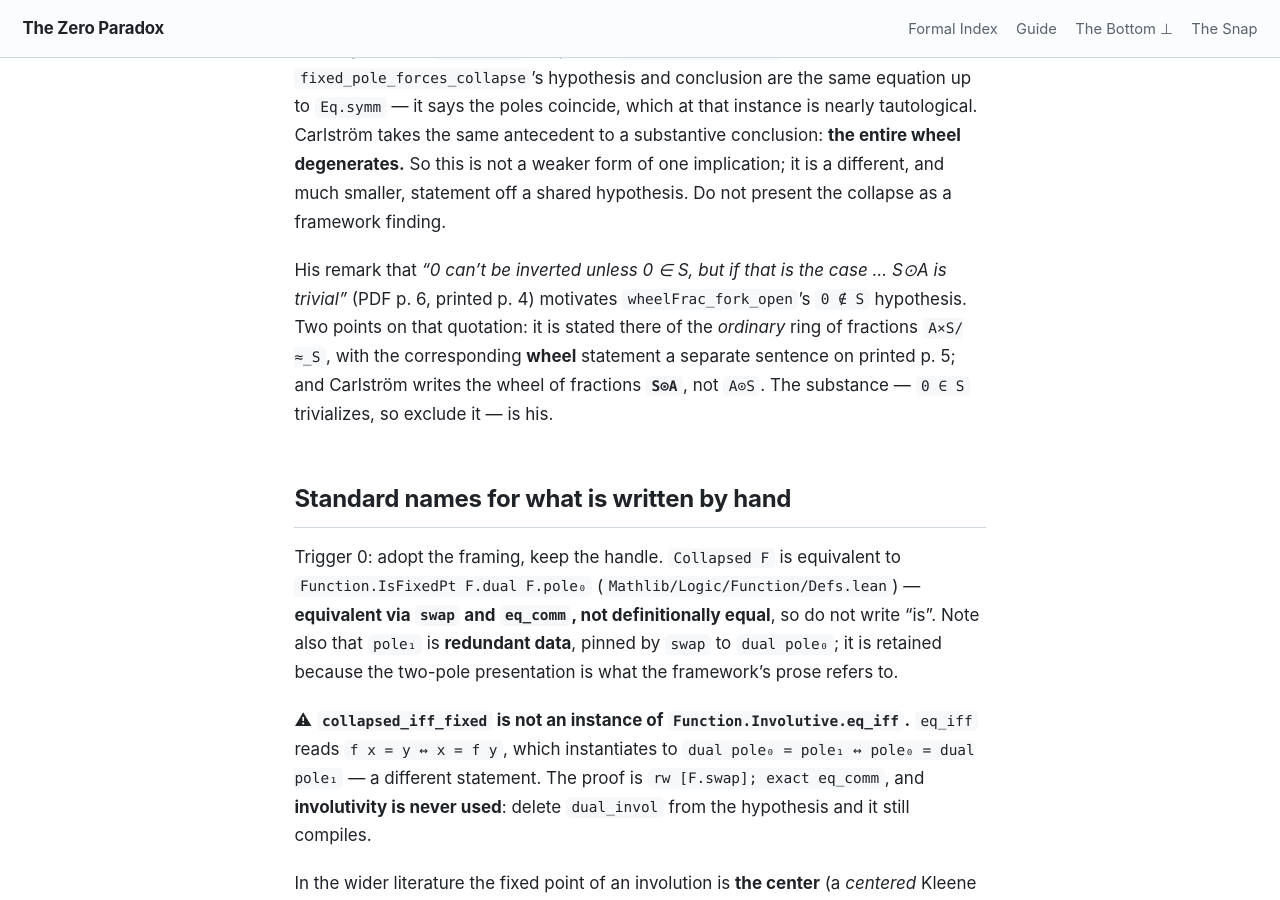
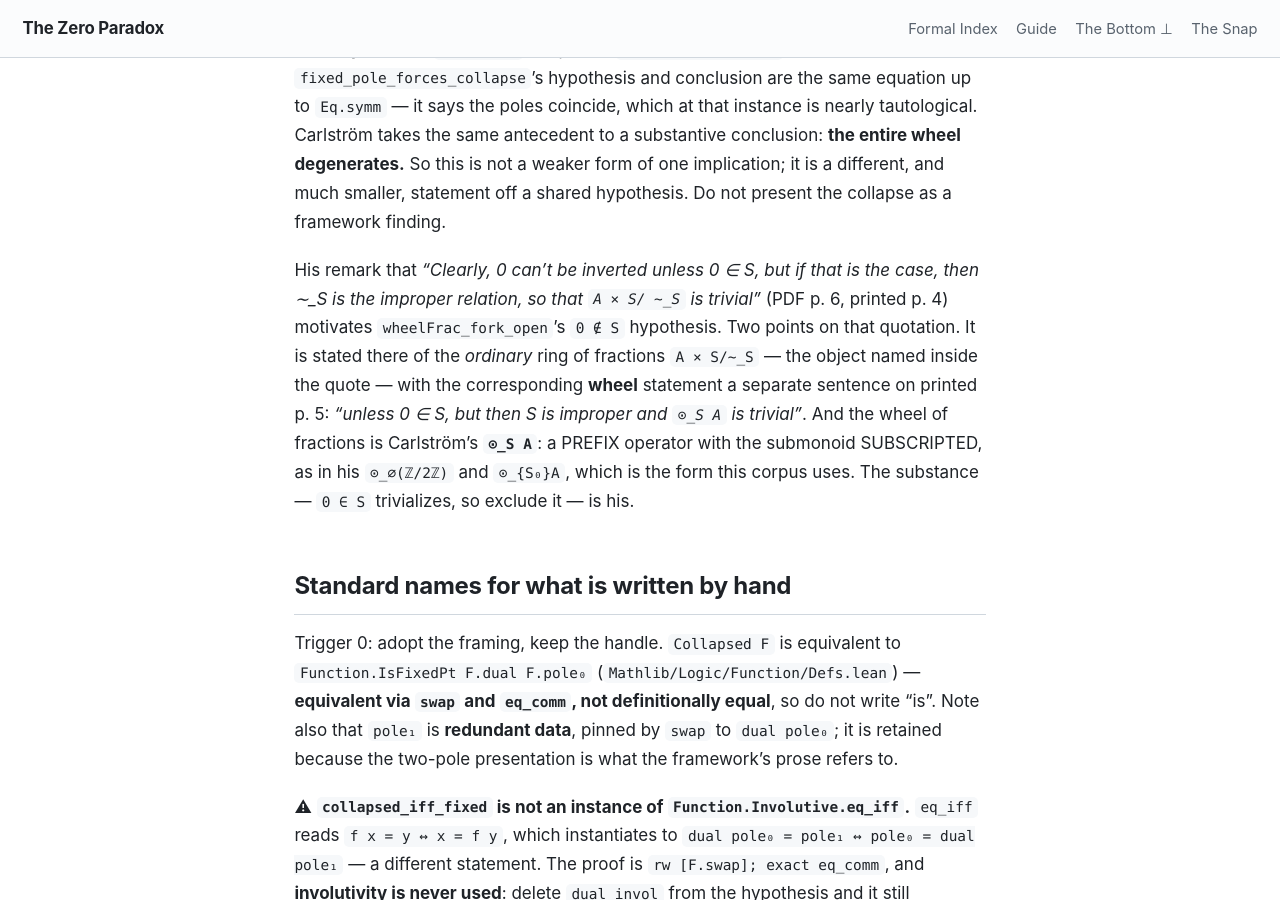
Before and after one commit to timbrigham/ZeroParadox, a Jekyll site: the page built from ZeroParadox/Algebra/WheelFrac.md, in a window 1280 px wide and 900 px high, scrolled down 1844 px. Built offline with Jekyll 4.4.1, drawn with Linux system fonts in a browser that asks for light colours; our own code applies the rules of GitHub Pages for plain Markdown files.

Commit message:
Place the reverse leg against Carlstroem Prop. 4.4, and fix two misquotes
The prior-art gate read Prop. 4.4's proof at the page image (printed p. 25)
and found the reverse leg is his case 0 = /0, discharged by his own route:
"Then 0 = 0*0 = 0/0. See below", and the below case runs
"x = 0 + x = 0/0 + x = 0/0". That is W11, then W14 with W3 - the tactic
block already standing in the file.

So the docstring now names it instead of re-deriving it. The file was not
unaware - section I cites Prop. 4.4 for all the coinciding pairs and the
forward leg cites it too - but the site that most needed the pointer was
the one without it. R-ADJACENT: the deliverable is a pointer, and the
step-by-step restatement of his proof was the copy to remove.

Also corrected there: "it does not route through the example above" was
true of the Lean term and false of the mathematics. Carlstroem's 0 = /0
case defers to his 0 = 0/0 case, and that is the one that flattens.

Two misquotes, both the lossy-extractor signature (DC-38) landing inside
quotation marks.

ZPWheelElem's docstring quoted him as "what we denote by S0A"; the source
reads "what we denote by (circled-dot)_{S0}A". Glyph restored, and the
citation re-pointed to printed p. 6, example 1 - his own list, where
(circled-dot)_{Z minus 0}Z = Q union {/0, 0/0} appears as item one, which
is the actual support for "his own first example".

WheelFrac.md quoted him as "... S(circled-dot)A is trivial". The source
(printed p. 4) says "A x S/ ~_S is trivial" - a DIFFERENT object, the
ordinary ring of fractions, which the very next clause of that paragraph
already said correctly. The quote now matches, the corresponding wheel
sentence from printed p. 5 is quoted beside it, and the notation claim is
fixed: he writes (circled-dot)_S A, a prefix operator with the submonoid
subscripted, which is the form this corpus already uses.

The distributivity example gains one line of adjacent prior art, stated
with its direction: Carlstroem has the sufficient side, that rule (3)
"reduces to the usual rule when 0z = 0" (printed p. 6); ours is the
necessity witness at 0z /= 0, which he does not exhibit. Adjacent, not
subsumed. check_prose took the docstring to 10 lines on an 8-line
declaration, so the meadow-contrast sentence came out - it is already
carried by the reverse leg and at length in WheelFrac.md.

Prose only. No declaration added, renamed or removed, and every axiom
footprint is unchanged.

```diff
--- a/ZeroParadox/Algebra/WheelFrac.md
+++ b/ZeroParadox/Algebra/WheelFrac.md
@@ -58,11 +58,14 @@
 degenerates.** So this is not a weaker form of one implication; it is a different, and much smaller,
 statement off a shared hypothesis. Do not present the collapse as a framework finding.
 
-His remark that *"0 can't be inverted unless 0 ∈ S, but if that is the case … S⊙A is trivial"* (PDF
-p. 6, printed p. 4) motivates `wheelFrac_fork_open`'s `0 ∉ S` hypothesis. Two points on that quotation:
-it is stated there of the *ordinary* ring of fractions `A×S/≈_S`, with the corresponding **wheel**
-statement a separate sentence on printed p. 5; and Carlström writes the wheel of fractions **`S⊙A`**,
-not `A⊙S`. The substance — `0 ∈ S` trivializes, so exclude it — is his.
+His remark that *"Clearly, 0 can't be inverted unless 0 ∈ S, but if that is the case, then ∼_S is the
+improper relation, so that `A × S/ ∼_S` is trivial"* (PDF p. 6, printed p. 4) motivates
+`wheelFrac_fork_open`'s `0 ∉ S` hypothesis. Two points on that quotation. It is stated there of the
+*ordinary* ring of fractions `A × S/∼_S` — the object named inside the quote — with the corresponding
+**wheel** statement a separate sentence on printed p. 5: *"unless 0 ∈ S, but then S is improper and
+`⊙_S A` is trivial"*. And the wheel of fractions is Carlström's **`⊙_S A`**: a PREFIX operator with the
+submonoid SUBSCRIPTED, as in his `⊙_∅(ℤ/2ℤ)` and `⊙_{S₀}A`, which is the form this corpus uses.
+The substance — `0 ∈ S` trivializes, so exclude it — is his.
 
 ## Standard names for what is written by hand
 
```
Also changed, not shown: 1 other file.
